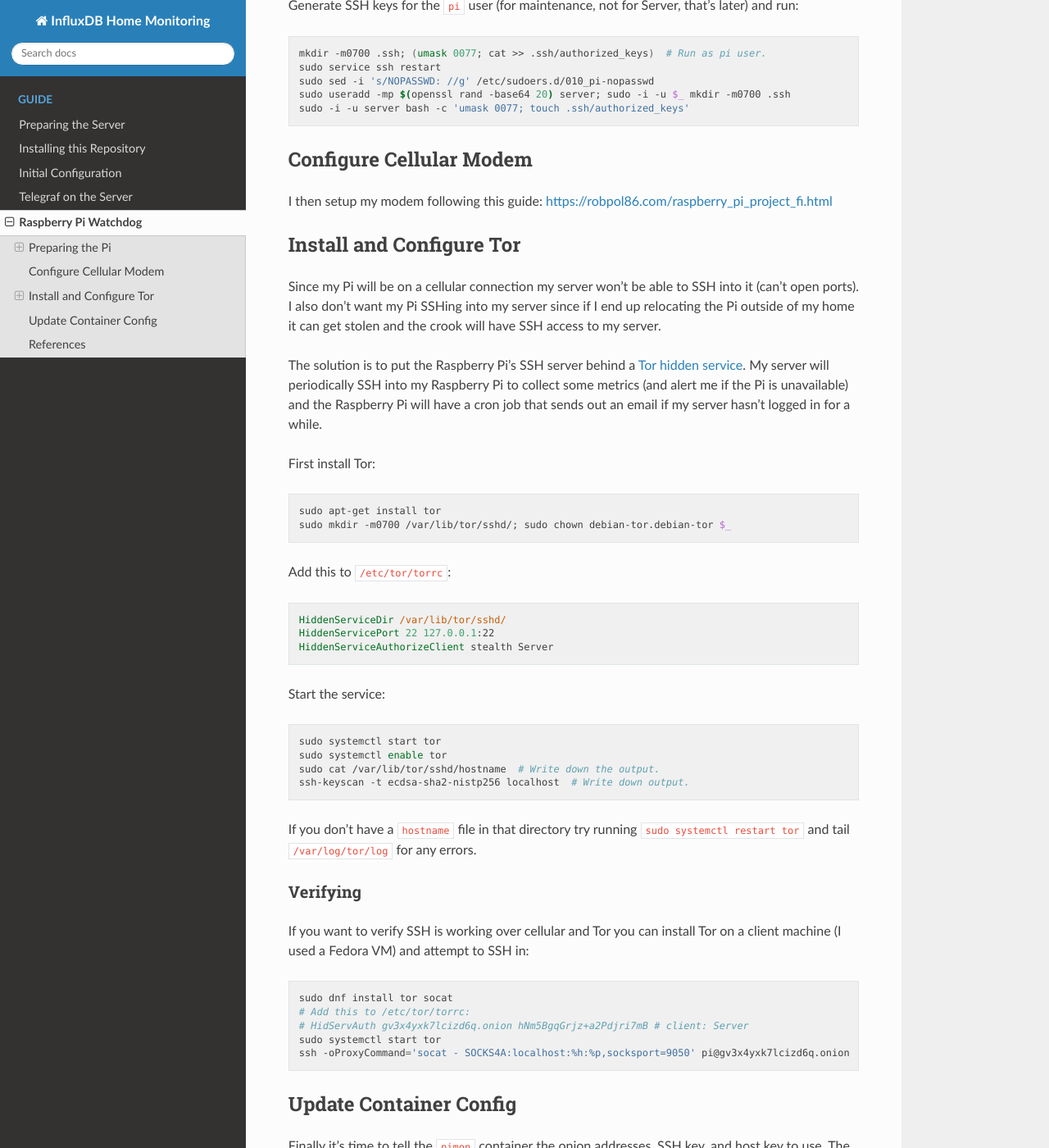
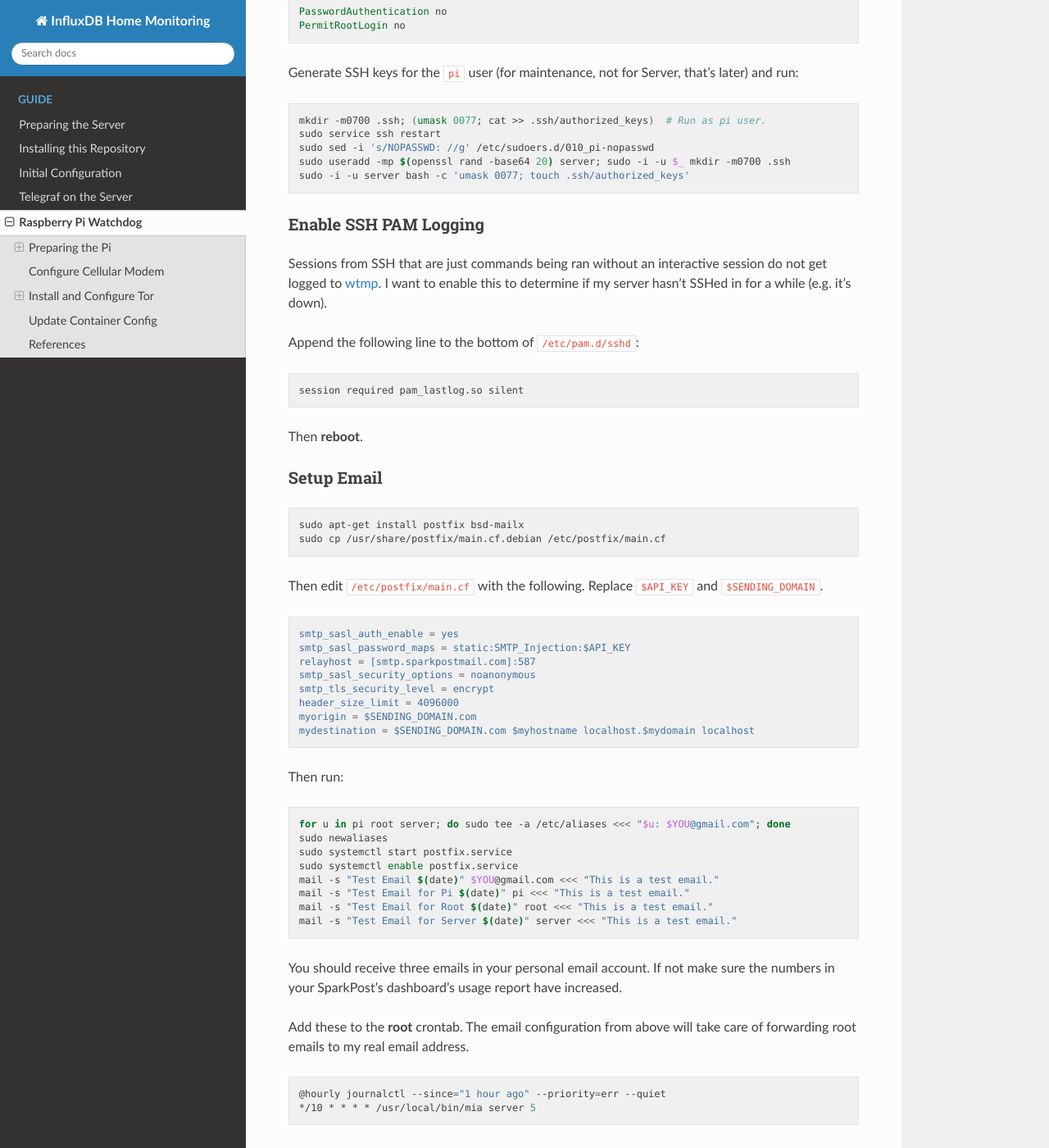
Before and after one commit to Robpol86/influxdb, a Sphinx documentation site: the page built from docs/raspberrypi.rst, in a window 1280 px wide and 1400 px high, scrolled down 1041 px. Shown: the whole window at 82% size. Built offline with Sphinx 7.4.7 and the Read the Docs theme 2.0.0, drawn with Linux system fonts in a browser that asks for light colours; some of the changed text lies outside the part shown.

Commit message:
PiMon will send out emails if FileSrv is missing.
Implemented script that prints out the last log of the "server" user if
it has not logged in in the past 5 minutes.

Adding note to change hostname so I don't forget.

```diff
--- a/docs/raspberrypi.rst
+++ b/docs/raspberrypi.rst
@@ -17,15 +17,18 @@ Preparing the Pi
 ================
 
 Before setting up the cellular modem (we don't want these apt-get commands run over cellular which is very slow) I'll
-install required software and configure the system. I'm running these commands on a `newly installed`_ Raspbian system.
+install required software and configure the system.
+
+1. Setup a `newly installed`_ Raspbian system.
+2. Don't forget to change hostname.
 
 .. _newly installed: https://gist.github.com/Robpol86/3d4730818816f866452e
 
-Configure Telegraf
-------------------
+Install Software
+----------------
 
 My server will SSH into the Raspberry Pi with an SSH tunnel opened back to my InfluxDB database. It will try to maintain
-this connection indefinitely. For this to work I need to setup Telegraf on the Pi first.
+this connection indefinitely. For this to work I first need to setup Telegraf and other files on the Pi.
 
 .. code-block:: bash
 
@@ -38,7 +41,9 @@ this connection indefinitely. For this to work I need to setup Telegraf on the P
     sudo chmod 0600 /etc/telegraf/telegraf.conf; sudo chown telegraf $_
     url=https://raw.githubusercontent.com/Robpol86/influxdb/master/bin/cpu_temp.awk
     curl -s $url |sudo tee /usr/local/bin/cpu_temp
-    sudo chmod +x /usr/local/bin/cpu_temp
+    url=https://raw.githubusercontent.com/Robpol86/influxdb/master/bin/mia.sh
+    curl -s $url |sudo tee /usr/local/bin/mia
+    sudo chmod +x /usr/local/bin/{cpu_temp,mia}
     telegraf -test
     sudo systemctl start telegraf.service
 
@@ -62,6 +67,67 @@ Generate SSH keys for the ``pi`` user (for maintenance, not for Server, that's l
     sudo sed -i 's/NOPASSWD: //g' /etc/sudoers.d/010_pi-nopasswd
     sudo useradd -mp $(openssl rand -base64 20) server; sudo -i -u $_ mkdir -m0700 .ssh
     sudo -i -u server bash -c 'umask 0077; touch .ssh/authorized_keys'
+
+Enable SSH PAM Logging
+----------------------
+
+Sessions from SSH that are just commands being ran without an interactive session do not get logged to `wtmp`_. I want
+to enable this to determine if my server hasn't SSHed in for a while (e.g. it's down).
+
+Append the following line to the bottom of ``/etc/pam.d/sshd``:
+
+.. code-block:: text
+
+    session required pam_lastlog.so silent
+
+Then **reboot**.
+
+.. _wtmp: https://en.wikipedia.org/wiki/wtmp
+
+Setup Email
+-----------
+
+.. code-block:: bash
+
+    sudo apt-get install postfix bsd-mailx
+    sudo cp /usr/share/postfix/main.cf.debian /etc/postfix/main.cf
+
+Then edit ``/etc/postfix/main.cf`` with the following. Replace ``$API_KEY`` and ``$SENDING_DOMAIN``.
+
+.. code-block:: ini
+
+    smtp_sasl_auth_enable = yes
+    smtp_sasl_password_maps = static:SMTP_Injection:$API_KEY
+    relayhost = [smtp.sparkpostmail.com]:587
+    smtp_sasl_security_options = noanonymous
+    smtp_tls_security_level = encrypt
+    header_size_limit = 4096000
+    myorigin = $SENDING_DOMAIN.com
+    mydestination = $SENDING_DOMAIN.com $myhostname localhost.$mydomain localhost
+
+Then run:
+
+.. code-block:: bash
+
+    for u in pi root server; do sudo tee -a /etc/aliases <<< "$u: $YOU@gmail.com"; done
+    sudo newaliases
+    sudo systemctl start postfix.service
+    sudo systemctl enable postfix.service
+    mail -s "Test Email $(date)" $YOU@gmail.com <<< "This is a test email."
+    mail -s "Test Email for Pi $(date)" pi <<< "This is a test email."
+    mail -s "Test Email for Root $(date)" root <<< "This is a test email."
+    mail -s "Test Email for Server $(date)" server <<< "This is a test email."
+
+You should receive three emails in your personal email account. If not make sure the numbers in your SparkPost's
+dashboard's usage report have increased.
+
+Add these to the **root** crontab. The email configuration from above will take care of forwarding root emails to my
+real email address.
+
+.. code-block:: bash
+
+    @hourly journalctl --since="1 hour ago" --priority=err --quiet
+    */10 * * * * /usr/local/bin/mia server 5
 
 Configure Cellular Modem
 ========================
@@ -111,15 +177,21 @@ If you don't have a ``hostname`` file in that directory try running ``sudo syste
 Verifying
 ---------
 
-If you want to verify SSH is working over cellular and Tor you can install Tor on a client machine (I used a Fedora VM)
-and attempt to SSH in:
+If you want to verify SSH is working over cellular and Tor you can install Tor on your client machine and attempt to SSH
+in:
 
 .. code-block:: bash
 
+    # Fedora:
     sudo dnf install tor socat
     # Add this to /etc/tor/torrc:
-    # HidServAuth gv3x4yxk7lcizd6q.onion hNm5BgqGrjz+a2Pdjri7mB # client: Server
+    sudo tee /etc/tor/torrc <<< "HidServAuth gv3x4yxk7lcizd6q.onion hNm5BgqGrjz+a2Pdjri7mB"
     sudo systemctl start tor
+    ssh -oProxyCommand='socat - SOCKS4A:localhost:%h:%p,socksport=9050' pi@gv3x4yxk7lcizd6q.onion
+    # OS X:
+    brew install tor socat
+    echo 'HidServAuth gv3x4yxk7lcizd6q.onion hNm5BgqGrjz+a2Pdjri7mB' > /usr/local/etc/tor/torrc
+    tor &
     ssh -oProxyCommand='socat - SOCKS4A:localhost:%h:%p,socksport=9050' pi@gv3x4yxk7lcizd6q.onion
 
 Update Container Config
```
Also changed, not shown: 1 other file.
